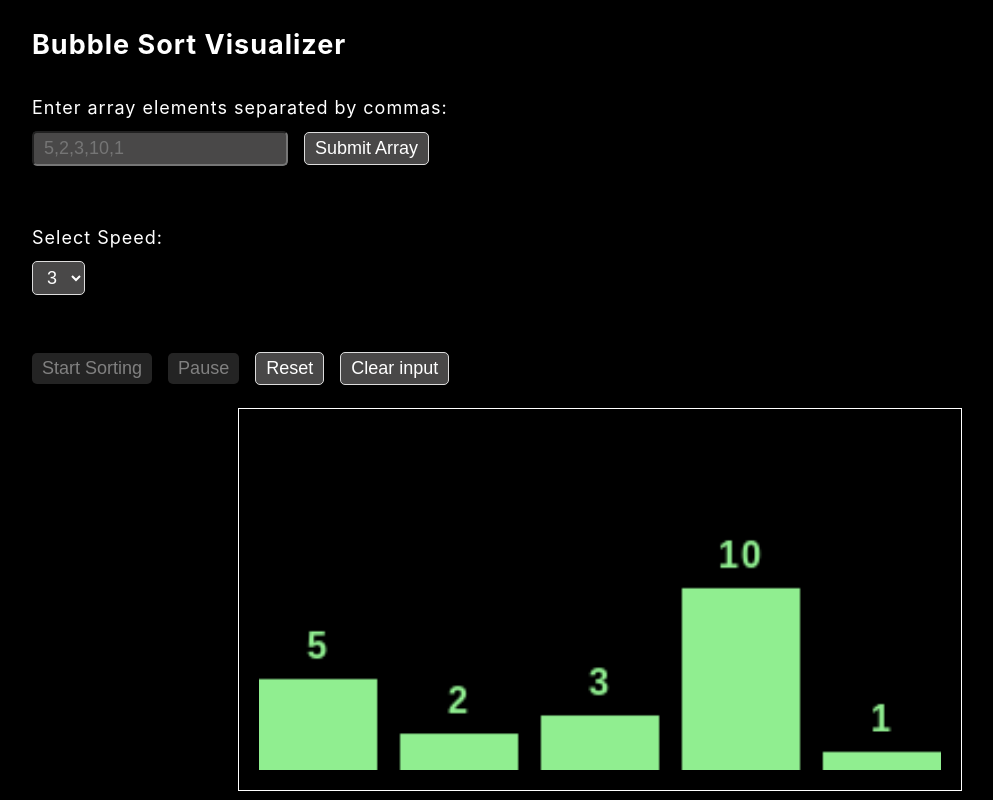
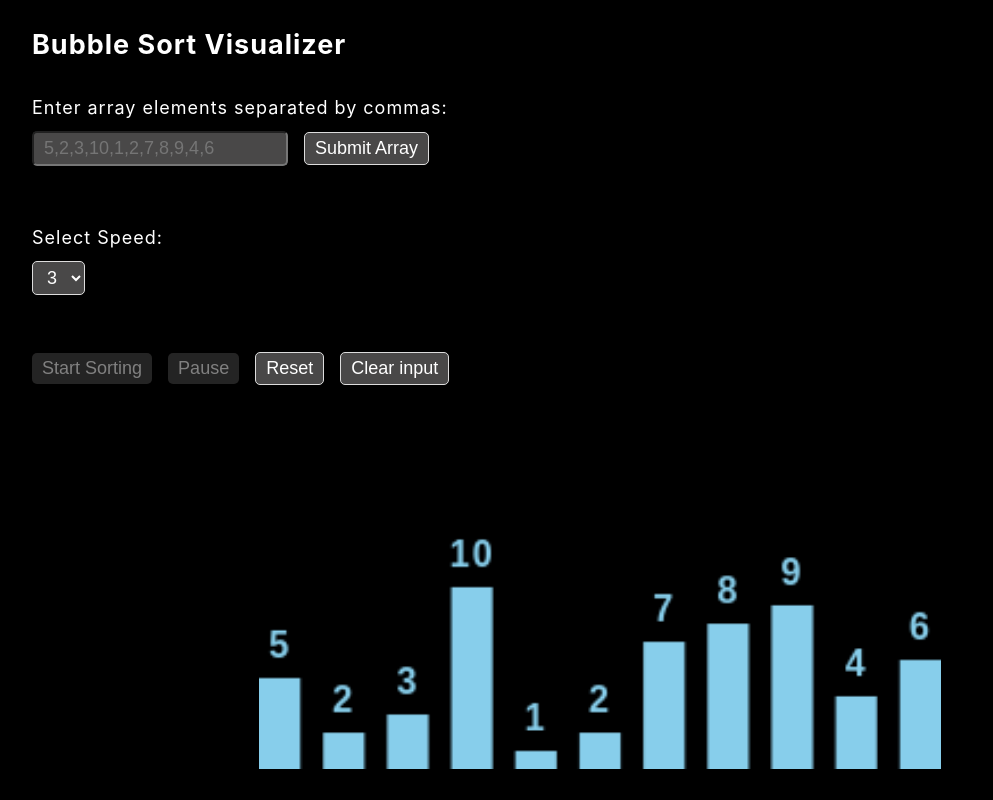
Before and after one commit to chongjiayee0156/Sorting-Algo-Visualizer, a plain HTML site: page index.html in a window 1280 px wide. Shown: the part 460-1260 px from the top of the page, without its empty margins (40-1033 px from the left). Drawn offline with nearby package versions, Linux system fonts and the light colour scheme.

Commit message:
beautify

```diff
--- a/index.html
+++ b/index.html
@@ -32,7 +32,7 @@
     <h2 id="visualizerName"></h2>
     <div class="input">
         <label for="arrayInput">Enter array elements separated by commas:</label>
-        <input type="text" id="arrayInput" placeholder="5,2,3,10,1">
+        <input type="text" id="arrayInput" placeholder="5,2,3,10,1,2,7,8,9,4,6">
         <button id="submitArrayBtn">Submit Array</button>
     </div>
     <br>
--- a/script.js
+++ b/script.js
@@ -11,7 +11,7 @@ const clearBtn = document.getElementById('clearBtn');
 const speedSelect = document.getElementById('speedSelect');
 const pauseBtn = document.getElementById('pauseBtn');
 const algorithmSelect = document.getElementById('algoSelect');
-let array = [5,2,3,10,1];
+let array = [5,2,3,10,1,2,7,8,9,4,6];
 let working_array = [];
 
 const barSpacing = 10;
@@ -50,11 +50,11 @@ function drawArray(arr) {
         console.log('canvas.height:', canvas.height);
         var barHeight = value * scaleFactor;
         // Draw bar
-        ctx.fillStyle = 'lightgreen';
+        ctx.fillStyle = 'skyblue';
         ctx.fillRect(x, y, barWidth, value * scaleFactor);
 
         // Draw text label
-        ctx.fillStyle = 'lightgreen';
+        ctx.fillStyle = 'skyblue';
         ctx.font = `bold 2vh Arial`;
         ctx.textAlign = 'center';
         // ctx.textBaseline = 'top'; // Align text to the top
--- a/styles.css
+++ b/styles.css
@@ -108,9 +108,9 @@ button:disabled {
 }
 
 canvas {
-    border: 1px solid white;
+    /* border: 1px solid white; */
     height: 70%;
-    width: 70%;
+    width: 80%;
     padding: 20px;
 }
 
```
